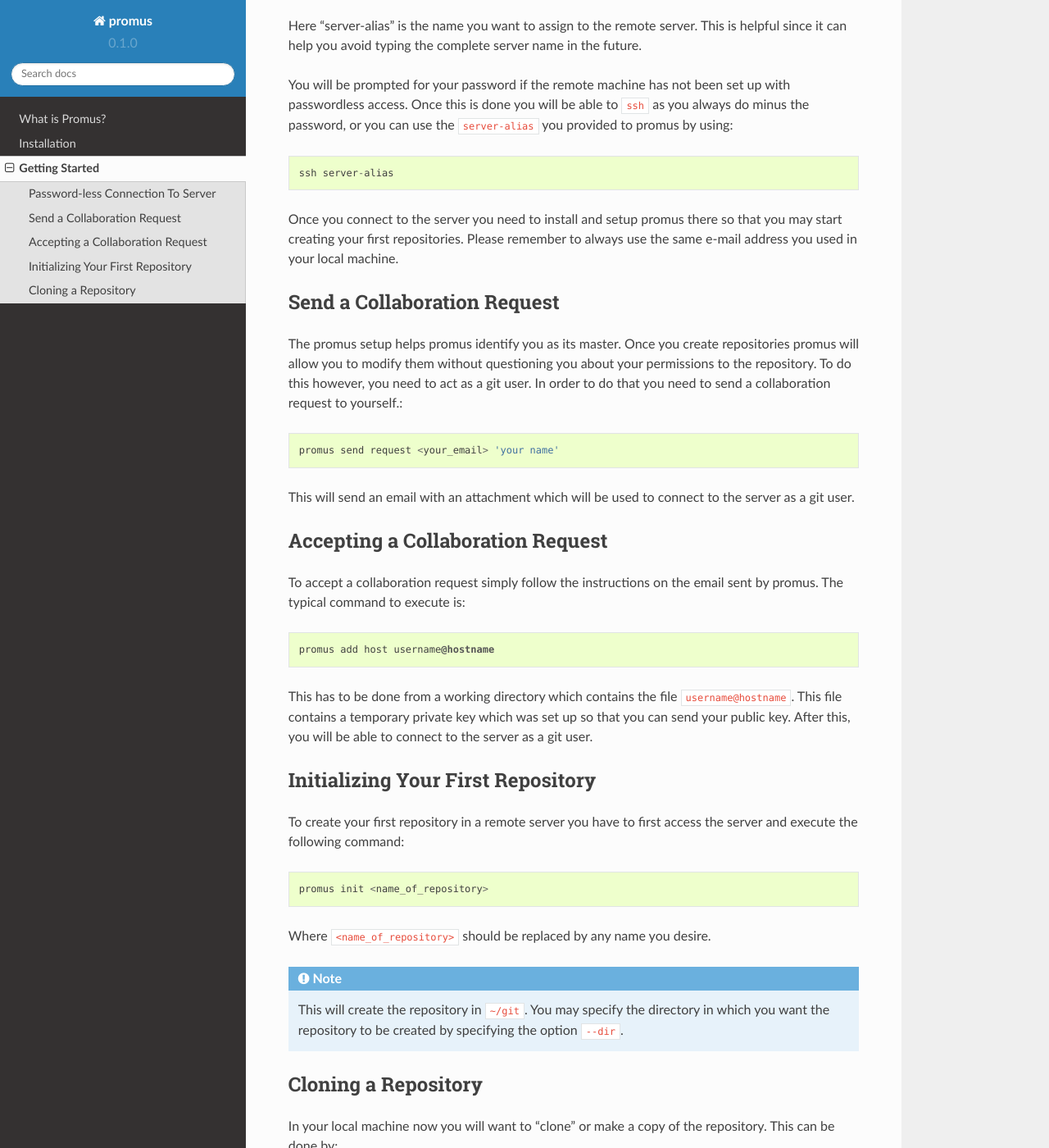
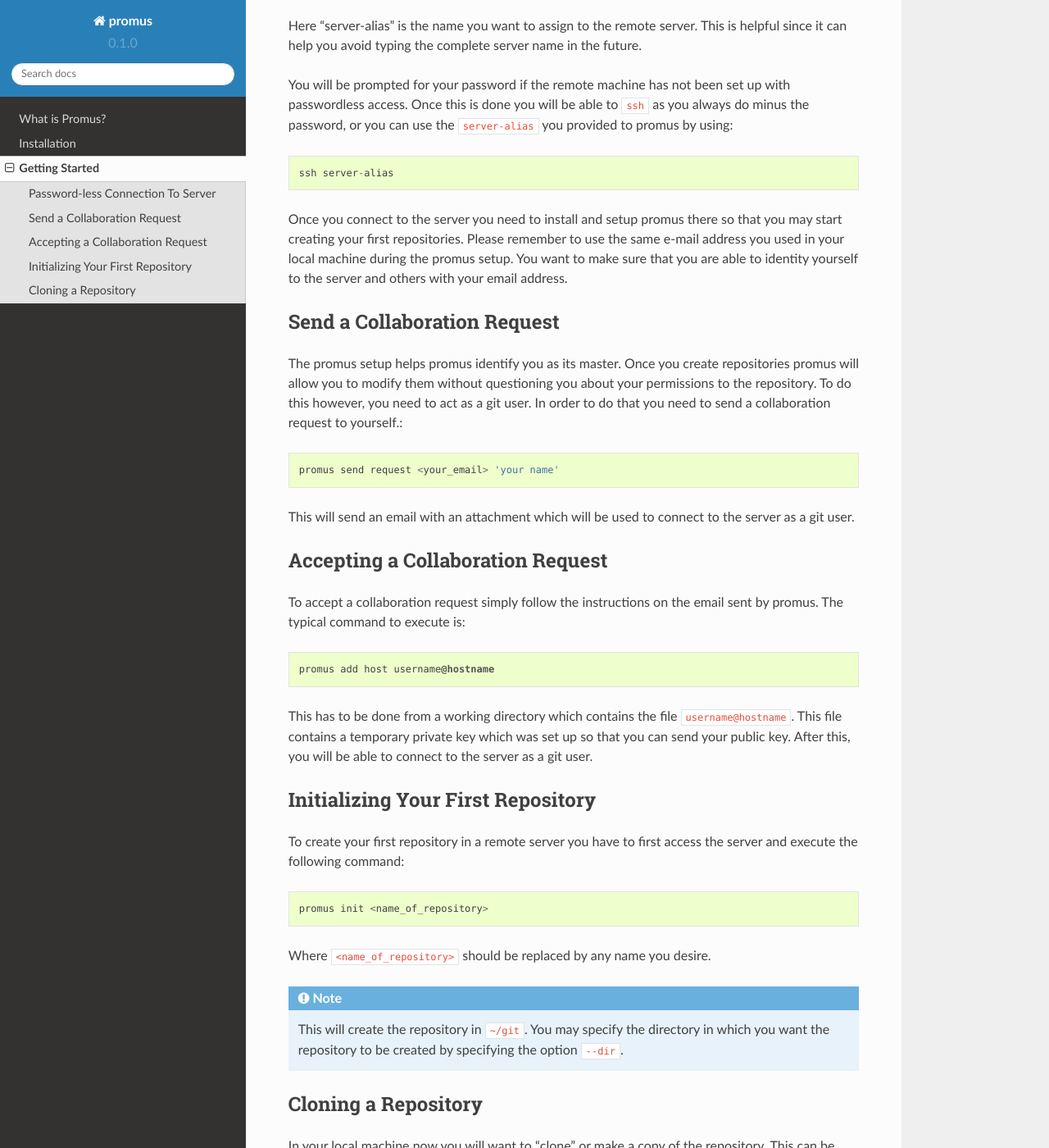
Before and after one commit to LaudateCorpus1/promus, a Sphinx documentation site: the page built from docs/source/start.rst, in a window 1280 px wide and 1400 px high, scrolled down 481 px. Shown: the whole window at 82% size. Built offline with Sphinx 7.4.7 and the Read the Docs theme 2.0.0, drawn with Linux system fonts in a browser that asks for light colours; some of the changed text lies outside the part shown.

Commit message:
[DOCS]: start
A few minor modifications were done.

```diff
--- a/docs/source/installation.rst
+++ b/docs/source/installation.rst
@@ -7,6 +7,7 @@
 Promus depends on other software. First we will go through some of
 the requirements.
 
+
 Requirements
 ============
 
@@ -15,8 +16,10 @@
 - Git: You may obtain a copy of ``git`` at
   `http://git-scm.com/downloads <http://git-scm.com/downloads>`_.
 - Pip: To make the installation of promus slightly easier you can use
-  pip. Having this package installed will make the installation of
+  `pip <http://pip.readthedocs.org/en/latest/installing.html#install-pip>`_.
+  Having this package installed will make the installation of
   promus and future packages a breeze.
+
 
 Installing promus
 =================
@@ -52,6 +55,7 @@
 command line::
 
     promus -h
+
 
 Setting up promus
 =================
--- a/docs/source/start.rst
+++ b/docs/source/start.rst
@@ -35,8 +35,10 @@
 
 Once you connect to the server you need to install and setup promus
 there so that you may start creating your first repositories. Please
-remember to always use the same e-mail address you used in your local
-machine.
+remember to use the same e-mail address you used in your local
+machine during the promus setup. You want to make sure that you are
+able to identity yourself to the server and others with your email
+address.
 
 Send a Collaboration Request
 ============================
@@ -89,9 +91,9 @@
 In your local machine now you will want to "clone" or make a copy of
 the repository. This can be done by::
 
-    promus clone <server>:/path/to/repository.git
+    promus clone <host>:/path/to/repository.git
 
-Here ``<server>`` should be replaced by the host you are trying to
+Here ``<host>`` should be replaced by the host you are trying to
 obtain the repository from. The path to the repository is usually
 ``~/git/<repository_name>.git``.
 
```
